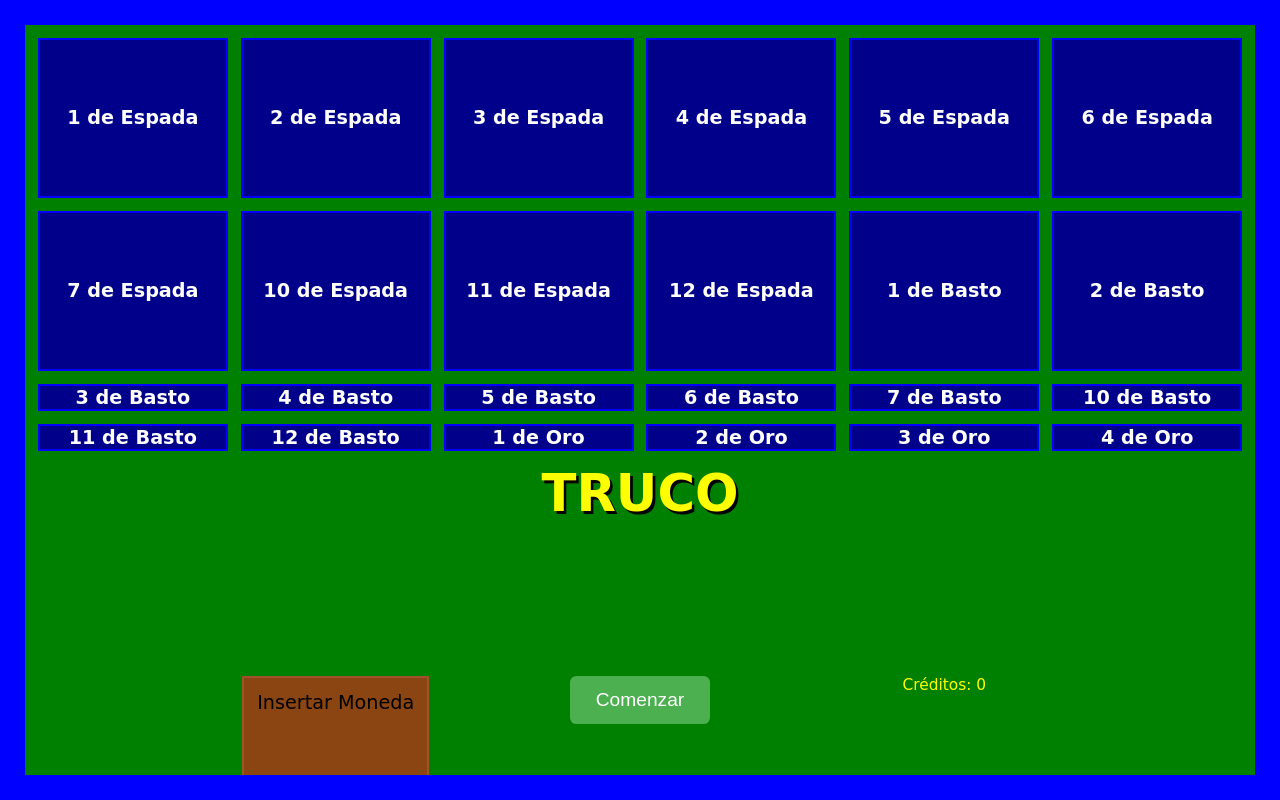
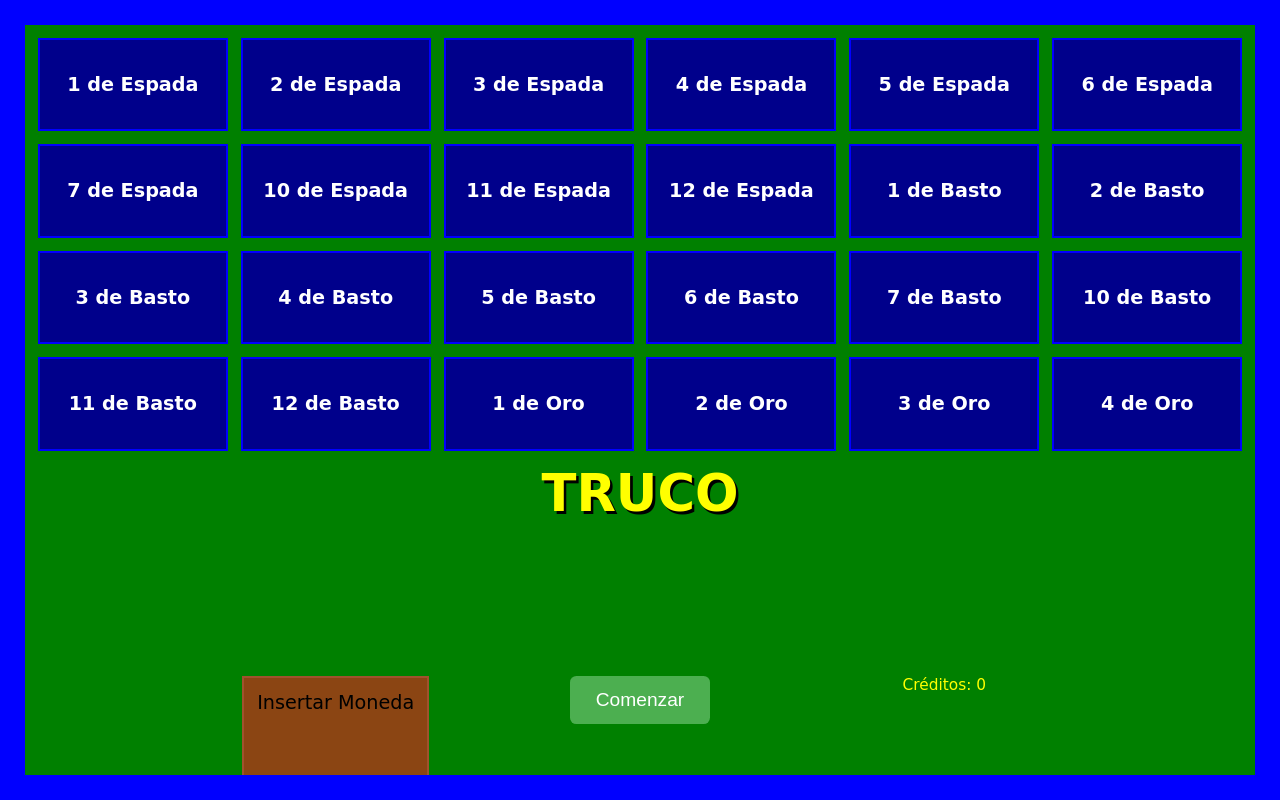
Before and after one commit to gustavojavier7/truco, a PHP site: page / in a window 1280 px wide. Run offline with PHP 8.4, Linux system fonts and the light colour scheme.

Commit message:
Update inicio.css

```diff
--- a/inicio.css
+++ b/inicio.css
@@ -30,7 +30,7 @@ body {
     grid-row: 1 / 3; /* Ocupa las primeras 2 filas */
     display: grid;
     grid-template-columns: repeat(6, 1fr);
-    grid-template-rows: repeat(2, 1fr); /* Ajustado a 2 filas */
+    grid-template-rows: repeat(4, 1fr); /* Ajustado a 2 filas */
     gap: 1vw;
 }
 
```
